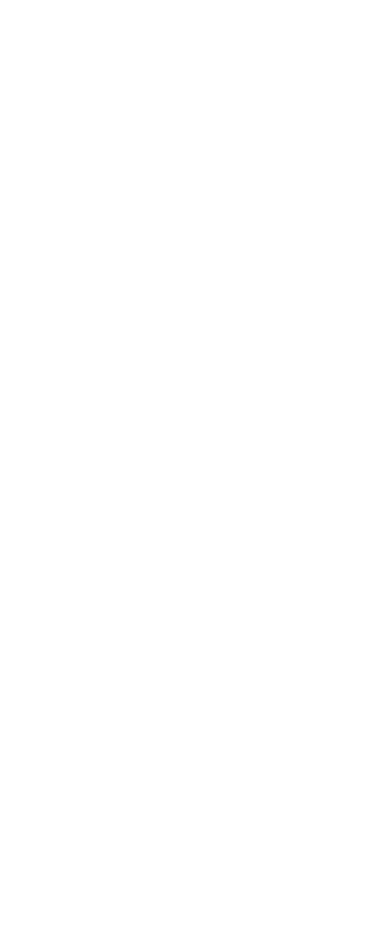
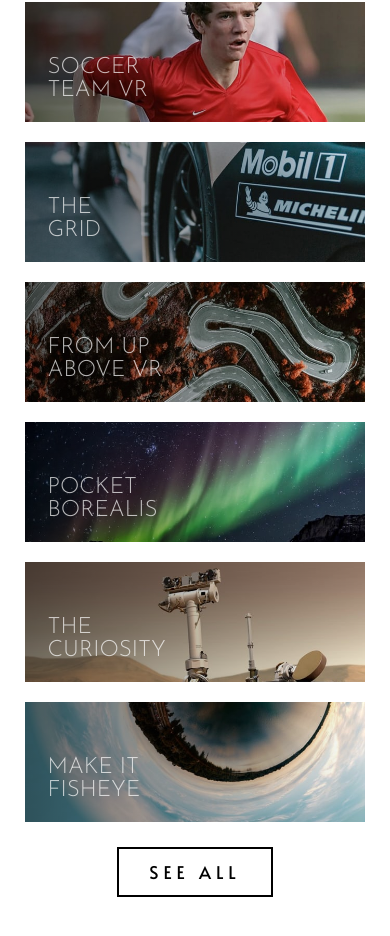
Before and after one commit to aldiney-moreira/loopstudios, a React (Vite) app: page / in a window 390 px wide. Shown: the part 1677-2613 px from the top of the page. Before the commit the page ends 1319 px from the top, so only its background shows below. Built offline with nearby package versions, Linux system fonts and the light colour scheme.

Commit message:
feat: create mobile version of Our Creations

```diff
--- a/src/App.jsx
+++ b/src/App.jsx
@@ -1,13 +1,14 @@
 import '../src/assets/components/styles/index.scss'
 import About from './components/molecules/About/About'
 import Header from './components/organisms/Header/Header'
+import OurCreations from './components/organisms/OurCreations/OurCreations'
 
 function App() {
   return (
     <>
-      {/* <h1>Hello!</h1> */}
       <Header />
       <About />
+      <OurCreations />
     </>
   )
 }
--- a/src/assets/components/styles/typography.scss
+++ b/src/assets/components/styles/typography.scss
@@ -32,6 +32,15 @@
     }
   }
 
+  &--button {
+    @include typography($size: 1.75rem, $line-height: 1.5, $family: 'Alata');
+    text-transform: uppercase;
+    letter-spacing: .5rem;
+    @include for-size(screen-md) {
+      font-size: 1.875rem;
+    }
+  }
+
   // Titles
   &--h1 {
     @include typography($size: 4rem);
@@ -50,7 +59,7 @@
   }
 
   &--h3 {
-    @include typography($size: 2rem);
+    @include typography($size: 2.25rem);
     text-transform: uppercase;
     @include for-size($screen-md) {
       font-size: 3.5rem;
--- /dev/null
+++ b/src/components/organisms/OurCreations/OurCreations.jsx
@@ -0,0 +1,60 @@
+import "./ourcreations.scss";
+import image_deepearth from "../../../assets/images/mobile/image-deep-earth.jpg";
+import image_nightarcade from "../../../assets/images/mobile/image-night-arcade.jpg";
+import image_soccerteam from "../../../assets/images/mobile/image-soccer-team.jpg";
+import image_grid from "../../../assets/images/mobile/image-grid.jpg";
+import image_fromabove from "../../../assets/images/mobile/image-from-above.jpg";
+import image__pocketborealis from "../../../assets/images/mobile/image-pocket-borealis.jpg";
+import image__curiosity from "../../../assets/images/mobile/image-curiosity.jpg";
+import image__fisheye from "../../../assets/images/mobile/image-fisheye.jpg";
+
+export default function OurCreations(props) {
+  return (
+    <section className="our-creations container">
+      <h2 className="our-creations__title text--h2 text--black">Our creations</h2>
+      <div className="card-list">
+        <div className="card-list__item" style={{background: `url(${image_deepearth}) center/cover`}}>
+          <div className="card-list__background">
+            <p className="card-list__title text--h3">Deep <br /> earth</p>
+          </div>
+        </div>
+        <div className="card-list__item" style={{background: `url(${image_nightarcade}) center/cover`}}>
+          <div className="card-list__background">
+            <p className="card-list__title text--h3">Night <br /> arcade</p>
+          </div>
+        </div>
+        <div className="card-list__item" style={{background: `url(${image_soccerteam}) center/cover`}}>
+          <div className="card-list__background">
+            <p className="card-list__title text--h3">Soccer <br /> team VR</p>
+          </div>
+        </div>
+        <div className="card-list__item" style={{background: `url(${image_grid}) center/cover`}}>
+          <div className="card-list__background">
+            <p className="card-list__title text--h3">The <br /> grid</p>
+          </div>
+        </div>
+        <div className="card-list__item" style={{background: `url(${image_fromabove}) center/cover`}}>
+          <div className="card-list__background">
+            <p className="card-list__title text--h3">From up <br /> above VR</p>
+          </div>
+        </div>
+        <div className="card-list__item" style={{background: `url(${image__pocketborealis}) center/cover`}}>
+          <div className="card-list__background">
+            <p className="card-list__title text--h3">Pocket <br /> borealis</p>
+          </div>
+        </div>
+        <div className="card-list__item" style={{background: `url(${image__curiosity}) center/cover`}}>
+          <div className="card-list__background">
+            <p className="card-list__title text--h3">The <br /> curiosity</p>
+          </div>
+        </div>
+        <div className="card-list__item" style={{background: `url(${image__fisheye}) center/cover`}}>
+          <div className="card-list__background">
+            <p className="card-list__title text--h3">Make it <br /> fisheye</p>
+          </div>
+        </div>
+      </div>
+      <button className="our-creations__button text--button text--black">See all</button>
+    </section>
+  );
+}
--- /dev/null
+++ b/src/components/organisms/OurCreations/ourcreations.scss
@@ -0,0 +1,48 @@
+@use "../../../assets/components/styles/index" as *;
+
+.our-creations {
+  display: flex;
+  text-align: center;
+  align-items: center;
+  flex-direction: column;
+  gap: 2.5rem;
+  margin-bottom: 10rem;
+
+  &__title {
+    margin-bottom: 2.5rem;
+  }
+
+  &__button {
+    padding: 1rem 3rem;
+    border: 2px solid $black;
+  }
+}
+
+.card-list {
+  display: flex;
+  flex-direction: column;
+  gap: 2rem;
+  width: 100%;
+
+
+  &__background {
+    height: 100%;
+    width: 100%;
+    background: linear-gradient(to right, rgba(0, 0, 0, 0.5), rgba(0, 0, 0, 0));
+    display: flex;
+    align-items: end;
+  }
+
+  &__item {
+    height: 12rem;
+  }
+
+  &__title {
+    text-align: left;
+    padding: {
+      left: 2.25rem;
+      bottom: 2rem;
+    };
+    color: rgba($white, 0.7);
+  }
+}
```
